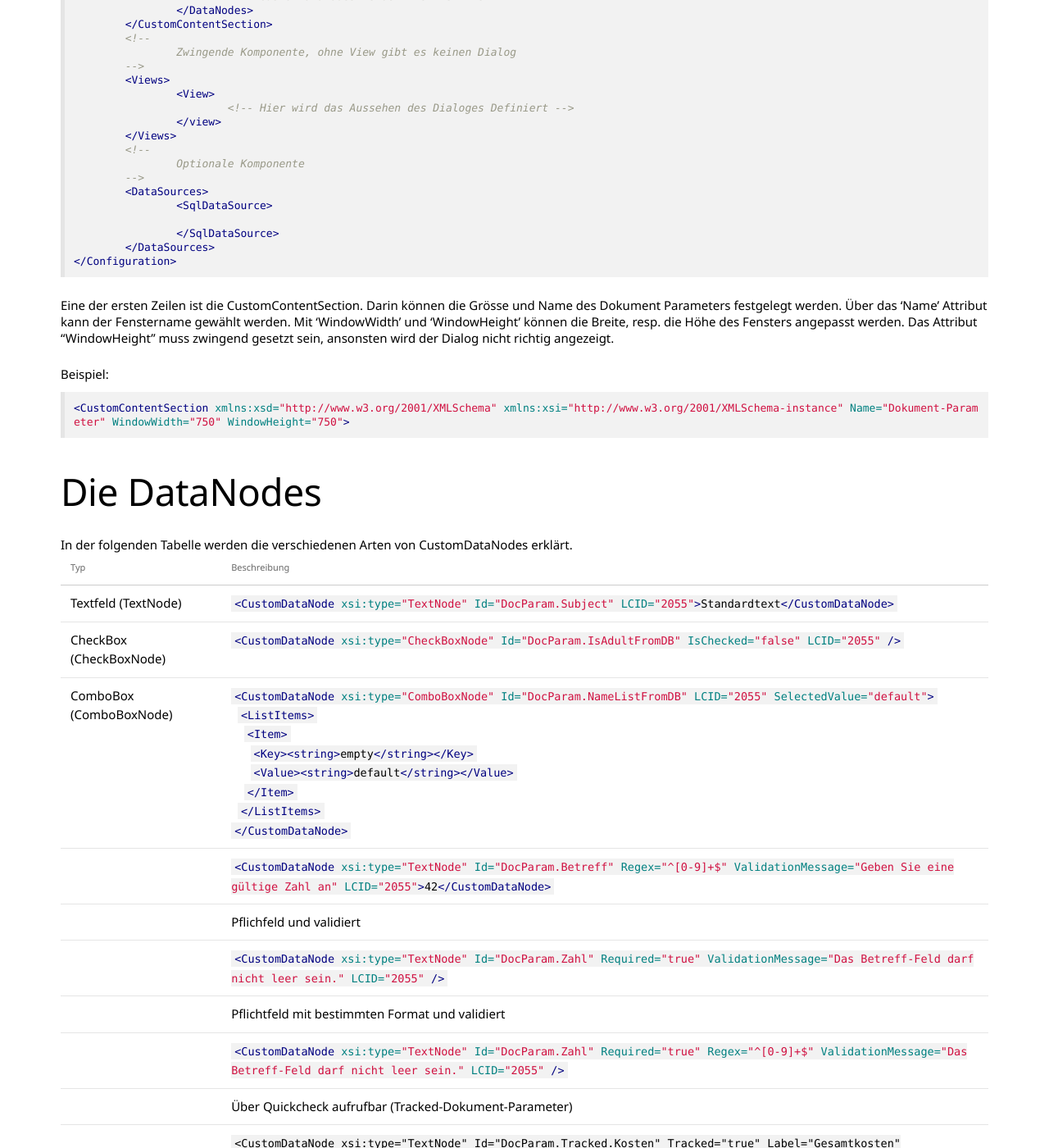
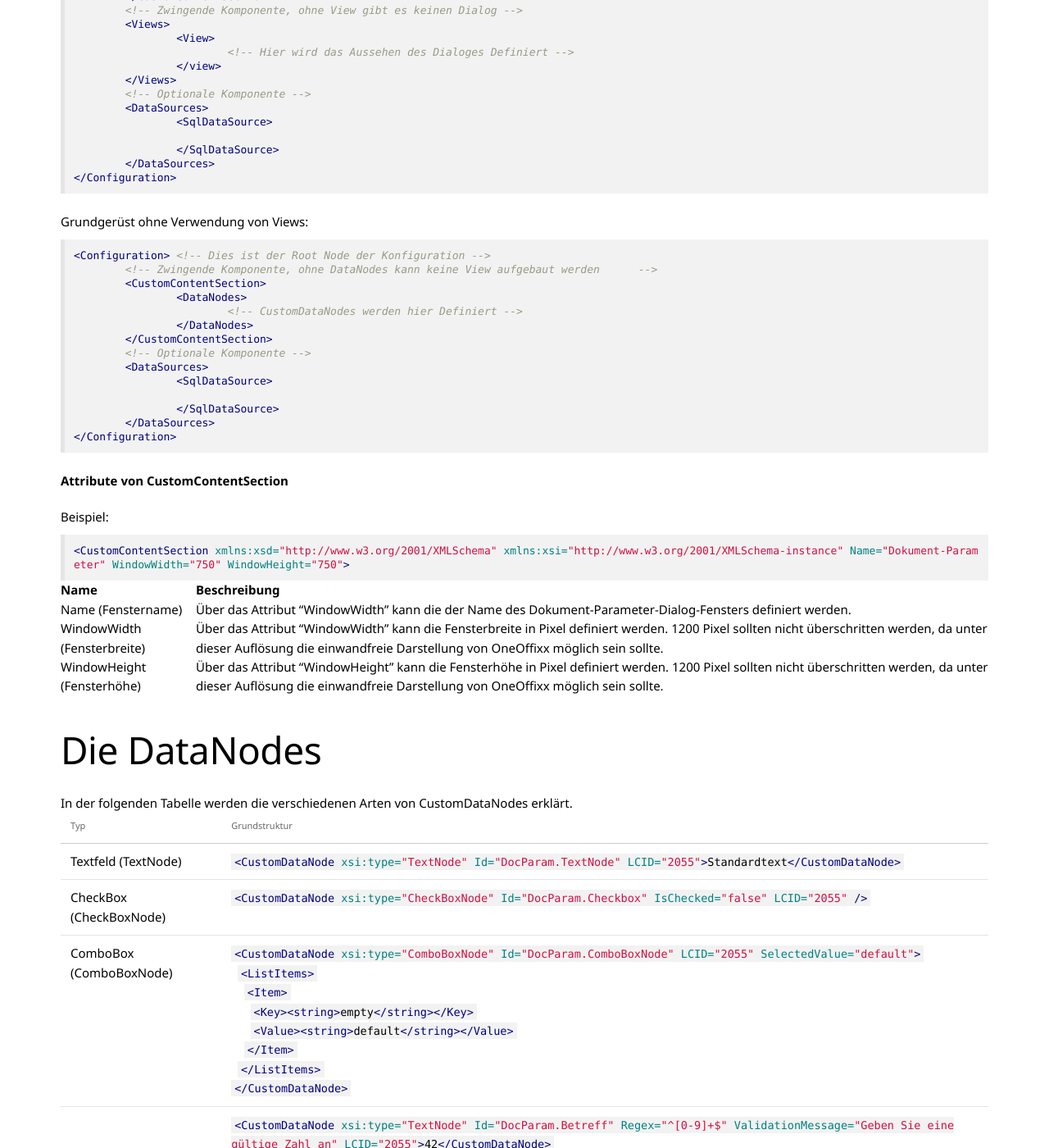
Before and after one commit to primesoft-group/oneoffixx-docs, a Jekyll site: the page built from _pages/docfunc/de/df-documentparameter.md, in a window 1280 px wide and 1400 px high, scrolled down 546 px. Shown: the whole window at 82% size. Built offline with Jekyll 4.4.1, drawn with Linux system fonts in a browser that asks for light colours; nearby versions of some CDN libraries; some web fonts are replaced; some of the changed text lies outside the part shown.

Commit message:
Description DP changed

````diff
--- a/_pages/docfunc/de/df-documentparameter.md
+++ b/_pages/docfunc/de/df-documentparameter.md
@@ -7,28 +7,22 @@ language: de
 
 In der Dokumentfunktion ‘Dokument Parameter’ kann die Eingabemaske konfiguriert werden, die beim Anwählen einer Vorlage erscheint. Die Konfiguration kann grob in drei Teile unterteilt werden: oben bei den ‘DataNodes’ werden die Nodes definiert, auf die in der ‘View’ im unteren Teil zugegriffen wird. In der View wird das Aussehen des Dokumentparameters festgelegt. Im DataSources-Part können Datenbank Abfragen definiert werden, und die Werte aus der Abfrage auf die unter DataNodes definierten CustomElements geschrieben werden.
 
-Grundgerüst:
+Grundgerüst mit Verwendung von Views:
 ```xml
 <Configuration>	<!-- Dies ist der Root Node der Konfiguration -->
-	<!--
-		Zwingende Komponente, ohne DataNodes kann keine View aufgebaut werden
-	-->
+	<!-- Zwingende Komponente, ohne DataNodes kann keine View aufgebaut werden	-->
 	<CustomContentSection>
 		<DataNodes>
 			<!-- CustomDataNodes werden hier Definiert -->
 		</DataNodes>
 	</CustomContentSection>
-	<!--
-		Zwingende Komponente, ohne View gibt es keinen Dialog
-	-->
+	<!-- Zwingende Komponente, ohne View gibt es keinen Dialog -->
 	<Views>
 		<View>
 			<!-- Hier wird das Aussehen des Dialoges Definiert -->
 		</view>
 	</Views>
-	<!--
-		Optionale Komponente
-	-->
+	<!-- Optionale Komponente -->
 	<DataSources>
 		<SqlDataSource>
 
@@ -37,24 +31,47 @@ Grundgerüst:
 </Configuration>
 ```
 
-Eine der ersten Zeilen ist die CustomContentSection. Darin können die Grösse und Name des Dokument Parameters festgelegt werden. Über das 'Name' Attribut kann der Fenstername gewählt werden. Mit 'WindowWidth' und 'WindowHeight' können die Breite, resp. die Höhe des Fensters angepasst werden.
-Das Attribut "WindowHeight" muss zwingend gesetzt sein, ansonsten wird der Dialog nicht richtig angezeigt.
+Grundgerüst ohne Verwendung von Views:
+```xml
+<Configuration>	<!-- Dies ist der Root Node der Konfiguration -->
+	<!-- Zwingende Komponente, ohne DataNodes kann keine View aufgebaut werden	-->
+	<CustomContentSection>
+		<DataNodes>
+			<!-- CustomDataNodes werden hier Definiert -->
+		</DataNodes>
+	</CustomContentSection>
+	<!-- Optionale Komponente -->
+	<DataSources>
+		<SqlDataSource>
+
+		</SqlDataSource>
+	</DataSources>
+</Configuration>
+```
+
+__Attribute von CustomContentSection__
 
 Beispiel:
 ```xml
 <CustomContentSection xmlns:xsd="http://www.w3.org/2001/XMLSchema" xmlns:xsi="http://www.w3.org/2001/XMLSchema-instance" Name="Dokument-Parameter" WindowWidth="750" WindowHeight="750">
 ```
 
+|  __Name__  |  Beschreibung  |
+|  ----  | ----  |
+|   Name (Fenstername)  |    Über das Attribut "WindowWidth" kann die der Name des Dokument-Parameter-Dialog-Fensters definiert werden.  |
+| WindowWidth (Fensterbreite) |  Über das Attribut "WindowWidth" kann die Fensterbreite in Pixel definiert werden. 1200 Pixel sollten nicht überschritten werden, da unter dieser Auflösung die einwandfreie Darstellung von OneOffixx möglich sein sollte. |
+| WindowHeight (Fensterhöhe) |  Über das Attribut "WindowHeight" kann die Fensterhöhe in Pixel definiert werden. 1200 Pixel sollten nicht überschritten werden, da unter dieser Auflösung die einwandfreie Darstellung von OneOffixx möglich sein sollte. |
+
 ## Die DataNodes
 
 In der folgenden Tabelle werden die verschiedenen Arten von CustomDataNodes erklärt.
 
 {:.table .table-striped}
-|  Typ     |  Beschreibung  |
+|  Typ     |  Grundstruktur  |
 |  --- 	|  ---	|
-|  Textfeld (TextNode) | `<CustomDataNode xsi:type="TextNode" Id="DocParam.Subject" LCID="2055">Standardtext</CustomDataNode>`{:.language-xml}    |
-|  CheckBox (CheckBoxNode) | `<CustomDataNode xsi:type="CheckBoxNode" Id="DocParam.IsAdultFromDB"  IsChecked="false"  LCID="2055" />`{:.language-xml}  |
-|  ComboBox	(ComboBoxNode)	| `<CustomDataNode xsi:type="ComboBoxNode" Id="DocParam.NameListFromDB"  LCID="2055" SelectedValue="default">`{:.language-xml}<br>&nbsp;&nbsp;`<ListItems>`{:.language-xml}<br>&nbsp;&nbsp;&nbsp;&nbsp;`<Item>`{:.language-xml}<br>&nbsp;&nbsp;&nbsp;&nbsp;&nbsp;&nbsp;`<Key><string>empty</string></Key>`{:.language-xml}<br>&nbsp;&nbsp;&nbsp;&nbsp;&nbsp;&nbsp;`<Value><string>default</string></Value>`{:.language-xml}<br>&nbsp;&nbsp;&nbsp;&nbsp;`</Item>`{:.language-xml}<br>&nbsp;&nbsp;`</ListItems>`{:.language-xml}<br>`</CustomDataNode>`{:.language-xml}   |
+|  Textfeld (TextNode) | `<CustomDataNode xsi:type="TextNode" Id="DocParam.TextNode" LCID="2055">Standardtext</CustomDataNode>`{:.language-xml}    |
+|  CheckBox (CheckBoxNode) | `<CustomDataNode xsi:type="CheckBoxNode" Id="DocParam.Checkbox"  IsChecked="false"  LCID="2055" />`{:.language-xml}  |
+|  ComboBox	(ComboBoxNode)	| `<CustomDataNode xsi:type="ComboBoxNode" Id="DocParam.ComboBoxNode"  LCID="2055" SelectedValue="default">`{:.language-xml}<br>&nbsp;&nbsp;`<ListItems>`{:.language-xml}<br>&nbsp;&nbsp;&nbsp;&nbsp;`<Item>`{:.language-xml}<br>&nbsp;&nbsp;&nbsp;&nbsp;&nbsp;&nbsp;`<Key><string>empty</string></Key>`{:.language-xml}<br>&nbsp;&nbsp;&nbsp;&nbsp;&nbsp;&nbsp;`<Value><string>default</string></Value>`{:.language-xml}<br>&nbsp;&nbsp;&nbsp;&nbsp;`</Item>`{:.language-xml}<br>&nbsp;&nbsp;`</ListItems>`{:.language-xml}<br>`</CustomDataNode>`{:.language-xml}   |
 |  |  `<CustomDataNode xsi:type="TextNode" Id="DocParam.Betreff" Regex="^[0-9]+$" ValidationMessage="Geben Sie eine gültige Zahl an" LCID="2055">42</CustomDataNode>`{:.language-xml}  |
 |  |  Pflichfeld und validiert |
 |  |  `<CustomDataNode xsi:type="TextNode" Id="DocParam.Zahl" Required="true" ValidationMessage="Das Betreff-Feld darf nicht leer sein." LCID="2055" />`{:.language-xml}  |
````
